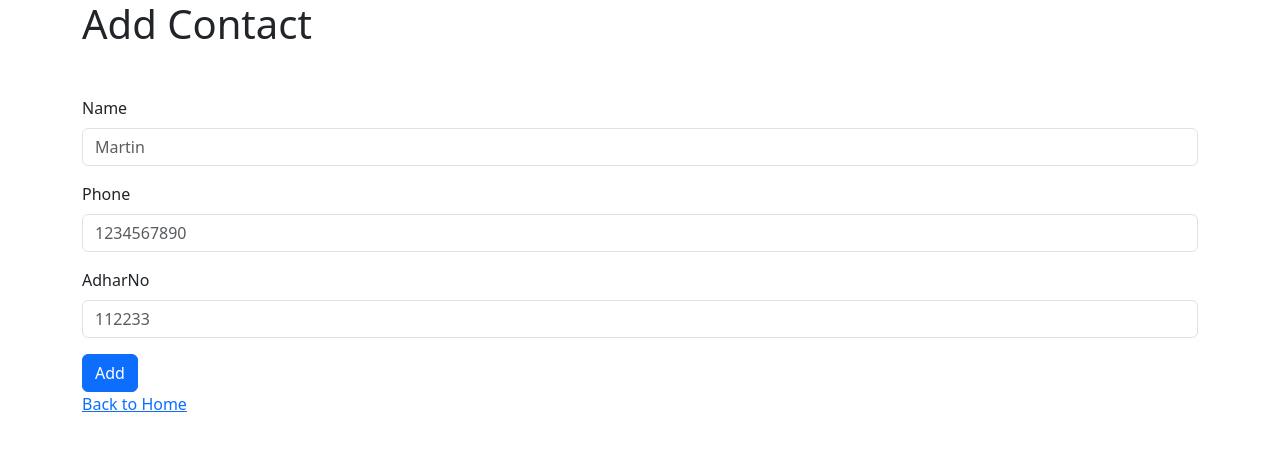
After one commit to Kashi-S-A/Adv-E24, a Java web app: page /add in a window 1280 px wide. The commit adds this page. Shown: the top 451 px of the page. Run offline with Spring Boot 4, a stand-in JSP engine, Linux system fonts and the light colour scheme.

Commit message:
MVC Project

```diff
--- a/ContactApp/src/main/java/com/tyss/ca/controller/ContactController.java
+++ b/ContactApp/src/main/java/com/tyss/ca/controller/ContactController.java
@@ -5,6 +5,7 @@ import java.util.List;
 import org.springframework.beans.factory.annotation.Autowired;
 import org.springframework.stereotype.Controller;
 import org.springframework.web.bind.annotation.GetMapping;
+import org.springframework.web.bind.annotation.PostMapping;
 import org.springframework.web.servlet.ModelAndView;
 
 import com.tyss.ca.entity.Contact;
@@ -14,9 +15,7 @@ import com.tyss.ca.service.UserService;
 
 import jakarta.servlet.http.HttpServletRequest;
 import jakarta.servlet.http.HttpSession;
-
-import org.springframework.web.bind.annotation.PostMapping;
-import org.springframework.web.bind.annotation.RequestBody;
+import org.springframework.web.bind.annotation.RequestParam;
 
 @Controller
 public class ContactController {
@@ -71,7 +70,13 @@ public class ContactController {
 			List<Contact> contacts = userService.findContactsByUser(email);
 			mv.addObject("contacts", contacts);
 
-			HttpSession session = request.getSession(true);
+			HttpSession session = request.getSession(true);// manage the logged in user's state(for a application only
+															// one HttpSession object). if you pass true it will create
+															// new
+															// HttpSession object if not exists if already exists then
+															// it will return the existing object. if we false it will
+															// return httpSession object only if it is exists and
+															// returns null if it is not exists.
 			session.setAttribute("email", email);
 
 		} else {
@@ -83,4 +88,71 @@ public class ContactController {
 		return mv;
 	}
 
+	@GetMapping("/add")
+	public ModelAndView add() {
+
+		ModelAndView mv = new ModelAndView("contact.jsp");
+		mv.addObject("contact", new Contact());
+
+		return mv;
+	}
+
+	@PostMapping("/add")
+	public ModelAndView addContact(Contact contact, HttpServletRequest request) {
+
+		System.out.println(contact);
+
+		HttpSession session = request.getSession(false);
+		String email = (String) session.getAttribute("email");
+
+		User loggedInUser = userService.getByEmail(email);
+		contact.setUser(loggedInUser);
+
+		Contact savedContact = contactService.saveContact(contact);
+		ModelAndView mv = new ModelAndView("home.jsp");
+
+		if (savedContact != null) {
+			mv.addObject("msg", "added succesfully");
+			mv.addObject("contacts", savedContact.getUser().getContacts());
+		} else {
+			mv.addObject("msg", "already added");
+		}
+		return mv;
+	}
+
+	@GetMapping("/edit")
+	public ModelAndView editContact(@RequestParam Integer cid) {
+
+		Contact contact = contactService.getById(cid);
+
+		ModelAndView mv = new ModelAndView("contact.jsp");
+		mv.addObject("contact", contact);
+
+		return mv;
+	}
+
+	@GetMapping("/delete")
+	public ModelAndView deleteContact(@RequestParam Integer cid) {
+
+		Contact contact = contactService.getById(cid);
+
+		ModelAndView mv = new ModelAndView("home.jsp");
+		mv.addObject("msg", "deleted Successfully");
+		mv.addObject("contacts", contact.getUser().getContacts());
+
+		contactService.deleteById(cid);
+
+		return mv;
+	}
+
+	@GetMapping("/logout")
+	public String logout(HttpServletRequest request) {
+
+		HttpSession session = request.getSession(false);
+		session.invalidate();//end the session
+
+		return "login.jsp";
+	}
+
+
 }
--- a/ContactApp/src/main/java/com/tyss/ca/entity/Contact.java
+++ b/ContactApp/src/main/java/com/tyss/ca/entity/Contact.java
@@ -15,11 +15,13 @@ import jakarta.persistence.ManyToOne;
 import jakarta.persistence.Table;
 import lombok.Getter;
 import lombok.Setter;
+import lombok.ToString;
 
 @Entity
 @Table(name = "contact_info")
 @Getter
 @Setter
+@ToString
 public class Contact {
 
 	@Id
@@ -28,6 +30,7 @@ public class Contact {
 
 	private String name;
 
+	@Column(unique = true)
 	private Long phone;
 
 	@Column(nullable = false, unique = true)
--- a/ContactApp/src/main/java/com/tyss/ca/repository/ContactRepo.java
+++ b/ContactApp/src/main/java/com/tyss/ca/repository/ContactRepo.java
@@ -1,9 +1,13 @@
 package com.tyss.ca.repository;
+
+import java.util.Optional;
 
 import org.springframework.data.jpa.repository.JpaRepository;
 
 import com.tyss.ca.entity.Contact;
 
+
 public interface ContactRepo extends JpaRepository<Contact, Integer>{
 
+	Optional<Contact> findByPhone(Long phone);
 }
--- a/ContactApp/src/main/java/com/tyss/ca/service/UserService.java
+++ b/ContactApp/src/main/java/com/tyss/ca/service/UserService.java
@@ -39,4 +39,8 @@ public class UserService {
 		return user.getContacts();
 	}
 
+	public User getByEmail(String email) {
+		return userRepo.findByEmail(email).get();
+	}
+
 }
--- /dev/null
+++ b/ContactApp/src/main/webapp/contact.jsp
@@ -0,0 +1,56 @@
+<!doctype html>
+<html lang="en">
+<head>
+<meta charset="utf-8">
+<meta name="viewport" content="width=device-width, initial-scale=1">
+<title>Bootstrap demo</title>
+<link
+	href="https://cdn.jsdelivr.net/npm/bootstrap@5.3.6/dist/css/bootstrap.min.css"
+	rel="stylesheet"
+	integrity="sha384-4Q6Gf2aSP4eDXB8Miphtr37CMZZQ5oXLH2yaXMJ2w8e2ZtHTl7GptT4jmndRuHDT"
+	crossorigin="anonymous">
+</head>
+<body>
+	<div class="container">
+		<h1>Add Contact</h1>
+
+		<form action="add" method="post">
+
+			<div class="mb-3">
+				<label for="exampleFormControlInput1" class="form-label"></label>
+				<input type="hidden" name="cid" class="form-control"
+					id="exampleFormControlInput1" placeholder="Martin"
+					value="${contact.cid}" required>
+			</div>
+
+			<div class="mb-3">
+				<label for="exampleFormControlInput1" class="form-label">Name</label>
+				<input type="text" name="name" class="form-control"
+					id="exampleFormControlInput1" placeholder="Martin"
+					value="${contact.name}" required>
+			</div>
+
+			<div class="mb-3">
+				<label for="exampleFormControlInput2" class="form-label">Phone</label>
+				<input type="number" name="phone" class="form-control"
+					id="exampleFormControlInput2" value="${contact.phone}"
+					placeholder="1234567890" required>
+			</div>
+
+			<div class="mb-3">
+				<label for="exampleFormControlInput3" class="form-label">AdharNo</label>
+				<input type="text" name="adharNo" value="${contact.adharNo}"
+					class="form-control" id="exampleFormControlInput3"
+					placeholder="112233" required>
+			</div>
+
+			<button type="submit" class="btn btn-primary">Add</button>
+		</form>
+		<a href="#">Back to Home</a>
+	</div>
+	<script
+		src="https://cdn.jsdelivr.net/npm/bootstrap@5.3.6/dist/js/bootstrap.bundle.min.js"
+		integrity="sha384-j1CDi7MgGQ12Z7Qab0qlWQ/Qqz24Gc6BM0thvEMVjHnfYGF0rmFCozFSxQBxwHKO"
+		crossorigin="anonymous"></script>
+</body>
+</html>
```
Also changed, not shown: ContactApp/src/main/java/com/tyss/ca/service/ContactService.java (+19 -0 lines), ContactApp/src/main/webapp/home.jsp (+11 -10 lines).
